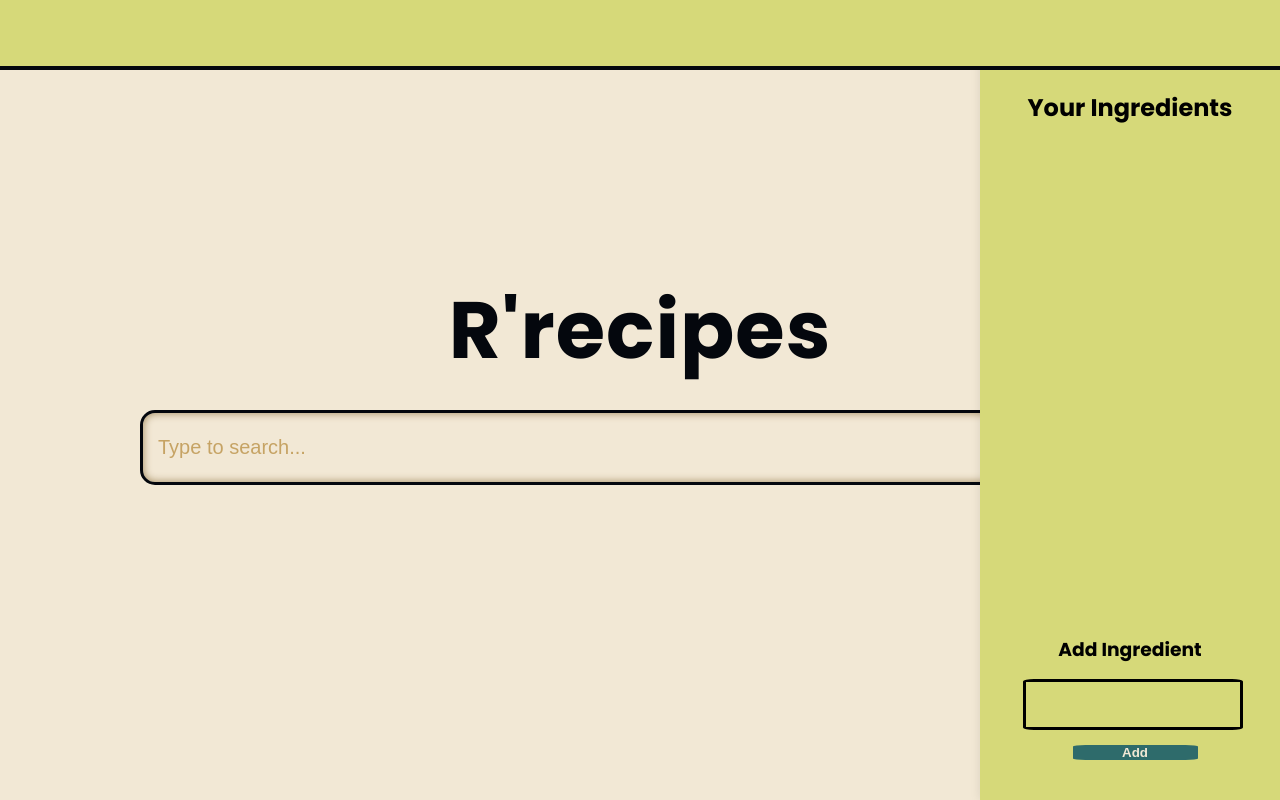
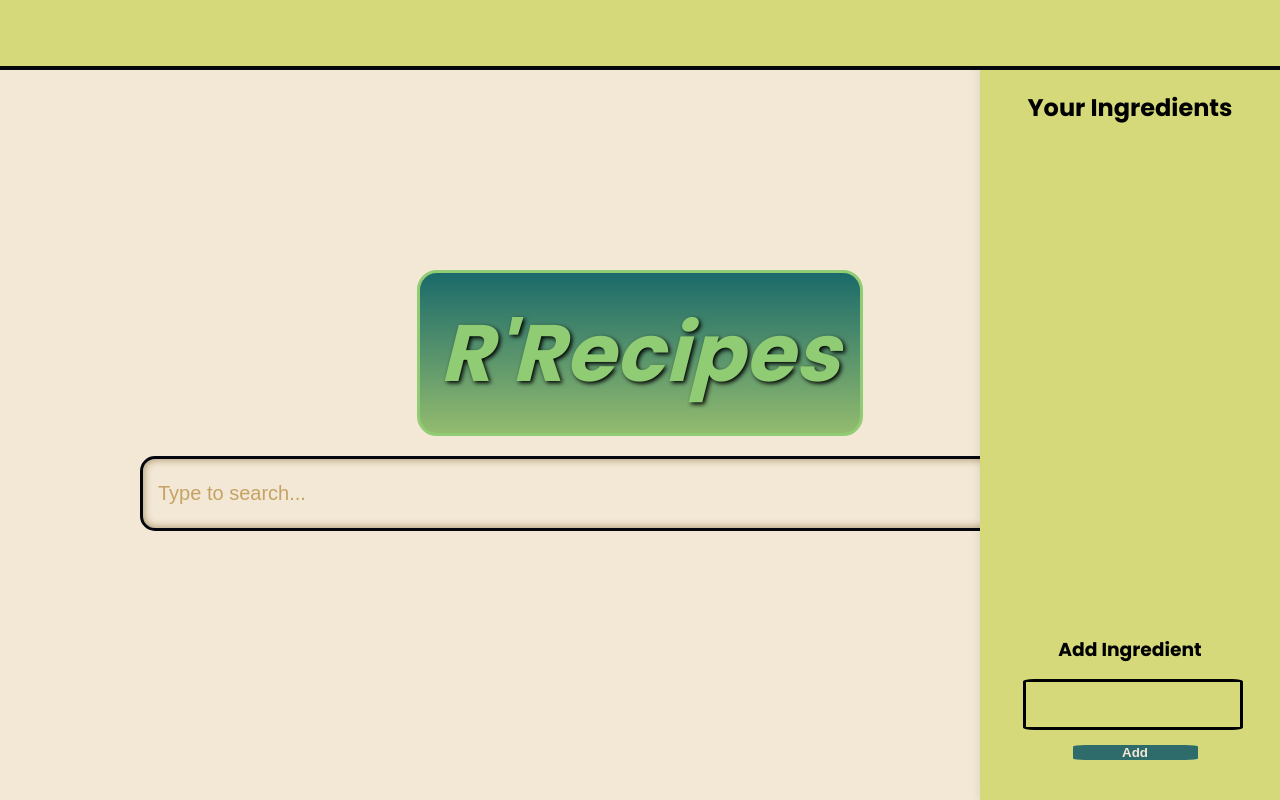
Before and after one commit to elenaanar/R-recipes, a React (Create React App) app in the folder r-recipes/: page / in a window 1280 px wide. Built offline with nearby package versions, Linux system fonts and the light colour scheme.

Commit message:
Added Enter/Click Function, stylized title

```diff
--- a/r-recipes/src/App.jsx
+++ b/r-recipes/src/App.jsx
@@ -19,7 +19,7 @@ function App() {
       <div className="top-bar"></div>
       <div className="main-page">
         <div className="search-bar-container">
-          <div className="title-textbox">R'recipes</div>
+          <div className="title-textbox">R'Recipes</div>
           <SearchBar
             data={data}
             setData={setData}
--- a/r-recipes/src/Components/SearchBar.css
+++ b/r-recipes/src/Components/SearchBar.css
@@ -66,3 +66,16 @@ button:active {
         padding-left: 0px;
     } */
 }
+
+
+.title-textbox {
+
+    border: solid;
+    border-radius: 20px; /* Adjust the border-radius to control the roundness */
+    padding: 20px;
+    background: linear-gradient(to bottom, #1a6a6a, #93bb6e);
+    transition: background 0.5s ease;
+    color:#90cc74;
+    text-shadow: 2px 2px 4px #000; /* Add text shadow for a gradient-like effect */
+    font-style: italic;
+  }
```
